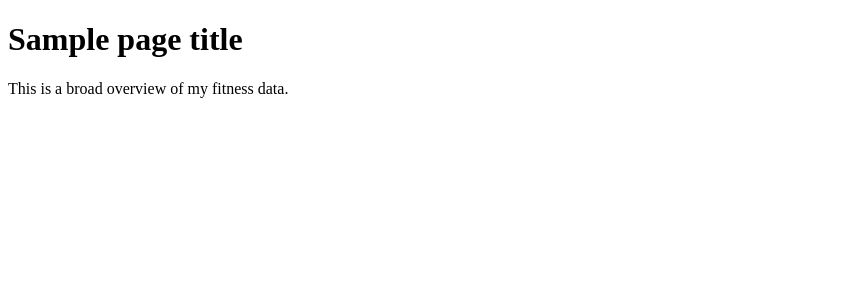
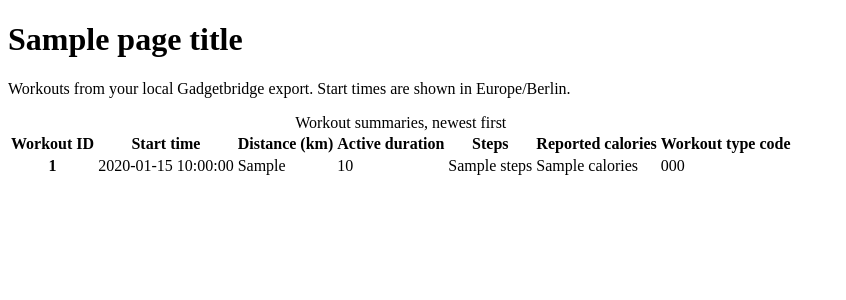
Before and after one commit to kaoral/fitness-tracker, a Flask app: template templates/data_overview.html in a window 1280 px wide. Shown: the part 26-326 px from the top of the page, without its empty margins (0-846 px from the left). Run offline with Flask 3, Linux system fonts and the light colour scheme; the template is opened without the code that fills it: most values are stand-ins (such as "Sample title", 1, 10 or a date in 2020).

Commit message:
display gadgetbridge workout summary on data overview page

```diff
--- /dev/null
+++ b/app.py
@@ -0,0 +1,89 @@
+from datetime import datetime, timezone
+import sqlite3
+from zoneinfo import ZoneInfo
+
+from flask import Flask, render_template
+
+import database
+
+
+app = Flask(__name__)
+database.init_app(app)
+DISPLAY_TIMEZONE = ZoneInfo("Europe/Berlin")
+
+
+def format_duration(seconds):
+    """Format active seconds without treating a valid zero as missing."""
+    if seconds is None or seconds == -1:
+        return "Unavailable"
+    hours, remainder = divmod(seconds, 3600)
+    minutes, seconds = divmod(remainder, 60)
+    if hours:
+        return f"{hours}h {minutes}m {seconds}s"
+    return f"{minutes}m {seconds}s"
+
+
+def format_workout(row):
+    """Prepare readable values for the HTML table."""
+    def available(value):
+        return value is not None and value != -1
+
+    timestamp = row["START_TIMESTAMP"]
+    start_time = "Unavailable"
+    if available(timestamp):
+        start_time = (
+            datetime.fromtimestamp(timestamp, tz=timezone.utc)
+            .astimezone(DISPLAY_TIMEZONE)
+            .strftime("%d %B %Y, %H:%M:%S")
+        )
+
+    return {
+        "id": row["WORKOUT_ID"],
+        "start_time": start_time,
+        "distance_km": (
+            f'{row["DISTANCE"] / 1000:.2f}'
+            if available(row["DISTANCE"]) else "Unavailable"
+        ),
+        "active_duration": format_duration(row["DURATION"]),
+        "steps": (
+            f'{row["STEP_COUNT"]:,}'
+            if available(row["STEP_COUNT"]) else "Unavailable"
+        ),
+        "calories": (
+            f'{row["CALORIES"]:,}'
+            if available(row["CALORIES"]) else "Unavailable"
+        ),
+        "type_code": row["TYPE"] if available(row["TYPE"]) else "Unavailable",
+    }
+
+
+@app.get("/")
+def home():
+    return render_template("home.html", page_title="Home")
+
+
+@app.route("/data_overview")
+def data_overview():
+    try:
+        rows = database.get_workouts()
+    except sqlite3.Error:
+        app.logger.exception("Unable to read Gadgetbridge workout summaries")
+        return render_template(
+            "data_overview.html",
+            page_title="Data Overview",
+            workouts=[],
+            database_error=True,
+        ), 503
+
+    workouts = [format_workout(row) for row in rows]
+    return render_template(
+        "data_overview.html",
+        page_title="Data Overview",
+        workouts=workouts,
+        database_error=False,
+    )
+
+
+@app.route("/daily")
+def daily():
+    return render_template("daily.html", page_title="Daily")
--- /dev/null
+++ b/database.py
@@ -0,0 +1,43 @@
+"""Read-only access to the local Gadgetbridge export."""
+
+from pathlib import Path
+import sqlite3
+
+from flask import current_app, g
+
+
+def get_db():
+    """Reuse one database connection for the current Flask request."""
+    if "_database" not in g:
+        database_path = Path(current_app.config["GADGETBRIDGE_DB"]).resolve()
+        connection = sqlite3.connect(
+            database_path.as_uri() + "?mode=ro", uri=True
+        )
+        connection.row_factory = sqlite3.Row
+        g._database = connection
+    return g._database
+
+
+def close_connection(exception=None):
+    connection = g.pop("_database", None)
+    if connection is not None:
+        connection.close()
+
+
+def init_app(app):
+    app.config.setdefault(
+        "GADGETBRIDGE_DB", Path(app.instance_path) / "Gadgetbridge.db"
+    )
+    app.teardown_appcontext(close_connection)
+
+
+def get_workouts():
+    """Return workout summaries with the newest workout first."""
+    return get_db().execute(
+        """
+        SELECT WORKOUT_ID, START_TIMESTAMP, DISTANCE, DURATION,
+               STEP_COUNT, CALORIES, TYPE
+        FROM HUAWEI_WORKOUT_SUMMARY_SAMPLE
+        ORDER BY START_TIMESTAMP DESC, WORKOUT_ID DESC
+        """
+    ).fetchall()
--- a/templates/data_overview.html
+++ b/templates/data_overview.html
@@ -2,5 +2,39 @@
 
 {% block content %}
     <h1>{{ page_title }}</h1>
-    <p>This is a broad overview of my fitness data.</p>
+
+    {% if database_error %}
+        <p role="alert">The workout database is unavailable. Please check your local Gadgetbridge export.</p>
+    {% elif workouts %}
+        <p>Workouts from your local Gadgetbridge export. Start times are shown in Europe/Berlin.</p>
+        <table>
+            <caption>Workout summaries, newest first</caption>
+            <thead>
+                <tr>
+                    <th scope="col">Workout ID</th>
+                    <th scope="col">Start time</th>
+                    <th scope="col">Distance (km)</th>
+                    <th scope="col">Active duration</th>
+                    <th scope="col">Steps</th>
+                    <th scope="col">Reported calories</th>
+                    <th scope="col">Workout type code</th>
+                </tr>
+            </thead>
+            <tbody>
+                {% for workout in workouts %}
+                    <tr>
+                        <th scope="row">{{ workout.id }}</th>
+                        <td>{{ workout.start_time }}</td>
+                        <td>{{ workout.distance_km }}</td>
+                        <td>{{ workout.active_duration }}</td>
+                        <td>{{ workout.steps }}</td>
+                        <td>{{ workout.calories }}</td>
+                        <td>{{ workout.type_code }}</td>
+                    </tr>
+                {% endfor %}
+            </tbody>
+        </table>
+    {% else %}
+        <p>No workouts available</p>
+    {% endif %}
 {% endblock %}
```
